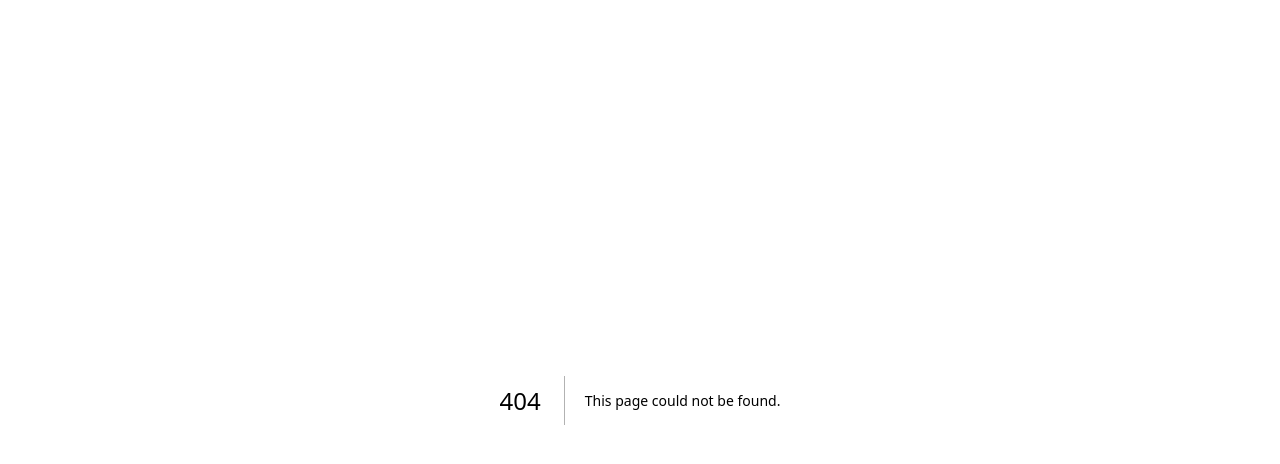
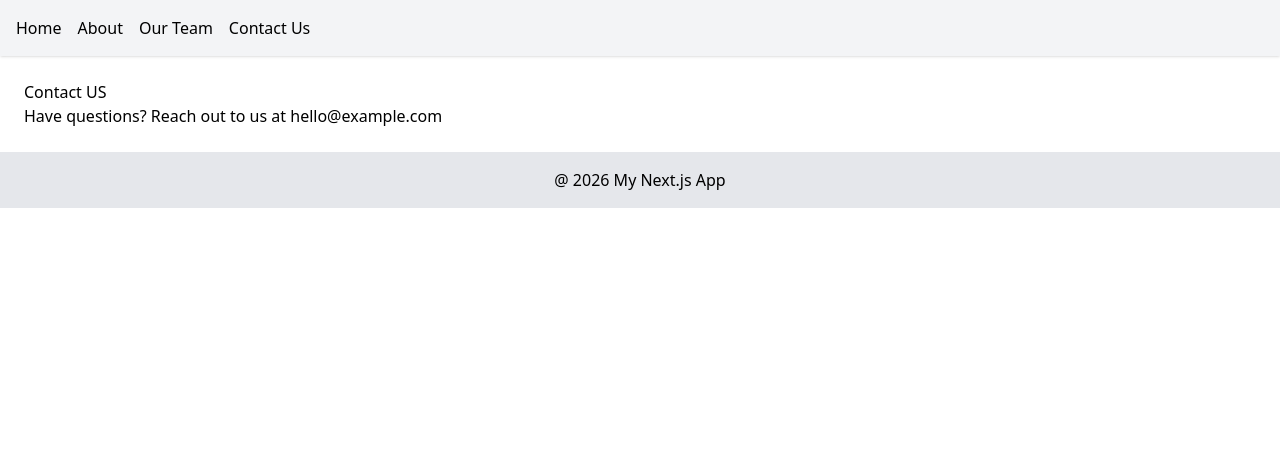
Before and after one commit to Vinnie-tec/nextjs-app, a Next.js app: page /contact in a window 1280 px wide. Before the commit this address had no page. Shown: the top 464 px of the page. Built offline with nearby package versions, Linux system fonts and the light colour scheme.

Commit message:
Main layout.js restructure

```diff
--- /dev/null
+++ b/src/app/about/page.js
@@ -0,0 +1,9 @@
+
+
+export default function About() {
+  return (
+    <div>
+      About
+    </div>
+  )
+}
--- /dev/null
+++ b/src/app/about/team/page.js
@@ -0,0 +1,9 @@
+
+
+export default function OurTeam() {
+  return (
+    <div>
+      Our Team
+    </div>
+  )
+}
--- /dev/null
+++ b/src/app/contact/page.js
@@ -0,0 +1,11 @@
+export default function Contact() {
+  return (
+    <div>
+      <h1>Contact US</h1>
+      <p>
+        Have questions? Reach out to us at{" "}
+        <a href="mailto:hello@example.com">hello@example.com</a>
+      </p>
+    </div>
+  );
+}
--- a/src/app/layout.js
+++ b/src/app/layout.js
@@ -1,4 +1,6 @@
 import "./globals.css";
+import Navigation from "@/components/Navigation";
+import Footer from "@/components/Footer";
 
 export const metadata = {
   title: "Next App",
@@ -8,7 +10,13 @@
 export default function RootLayout({ children }) {
   return (
     <html lang="en">
-      <body>{children}</body>
+      <body className="min-h-screeen flex flex-col">
+        <Navigation />
+
+        <main className="grow p-6">{children}</main>
+
+        <Footer />
+      </body>
     </html>
   );
 }
--- /dev/null
+++ b/src/components/Footer.js
@@ -0,0 +1,7 @@
+export default function Footer() {
+  return (
+    <footer className="bg-gray-200 text-center py-4 mt-auto">
+      <p>@ {new Date().getFullYear()} My Next.js App</p>
+    </footer>
+  );
+}
--- /dev/null
+++ b/src/components/Navigation.js
@@ -0,0 +1,24 @@
+import Link from "next/link";
+
+export default function Navigation() {
+  return (
+    <header className="bg-gray-100 p-4 shadow">
+      <nav>
+        <ul className="flex gap-4">
+          <li>
+            <Link href="/">Home</Link>
+          </li>
+          <li>
+            <Link href="/about">About</Link>
+          </li>
+          <li>
+            <Link href="/about/team">Our Team</Link>
+          </li>
+          <li>
+            <Link href="/contact">Contact Us</Link>
+          </li>
+        </ul>
+      </nav>
+    </header>
+  );
+}
--- a/tailwind.config.js
+++ b/tailwind.config.js
@@ -3,5 +3,9 @@
     content: [
         './src/app/**/*.{js,jsx,ts,tsx}',
         './src/components/**/*.{js,jsx,ts,tsx}'
-    ]
+    ],
+    theme: {
+        extend: {}
+    },
+    plugins: []
 }
```
